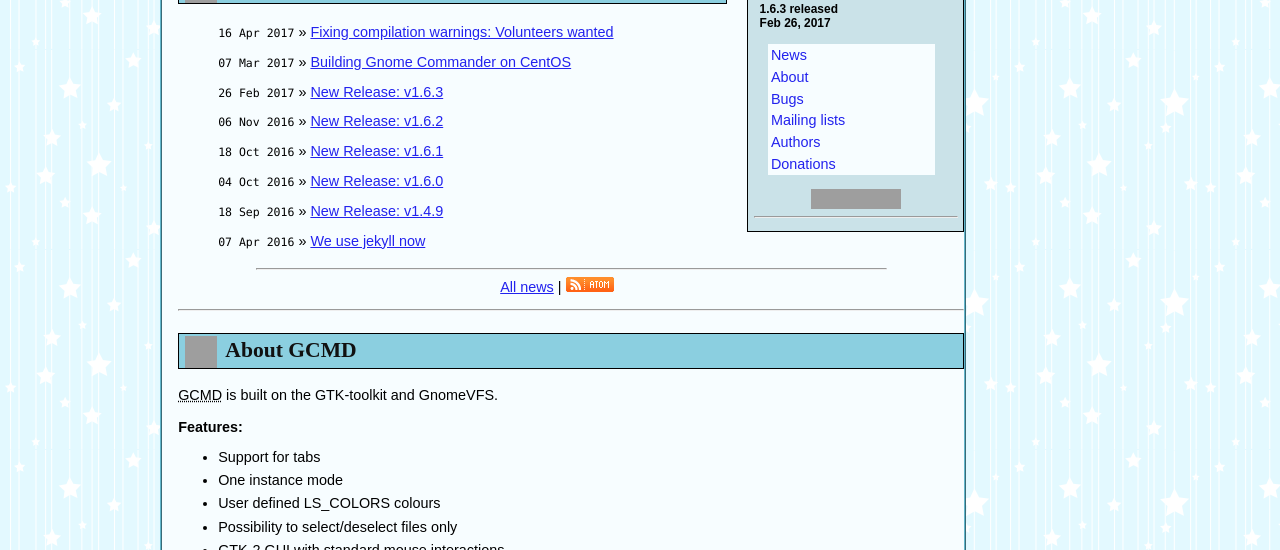
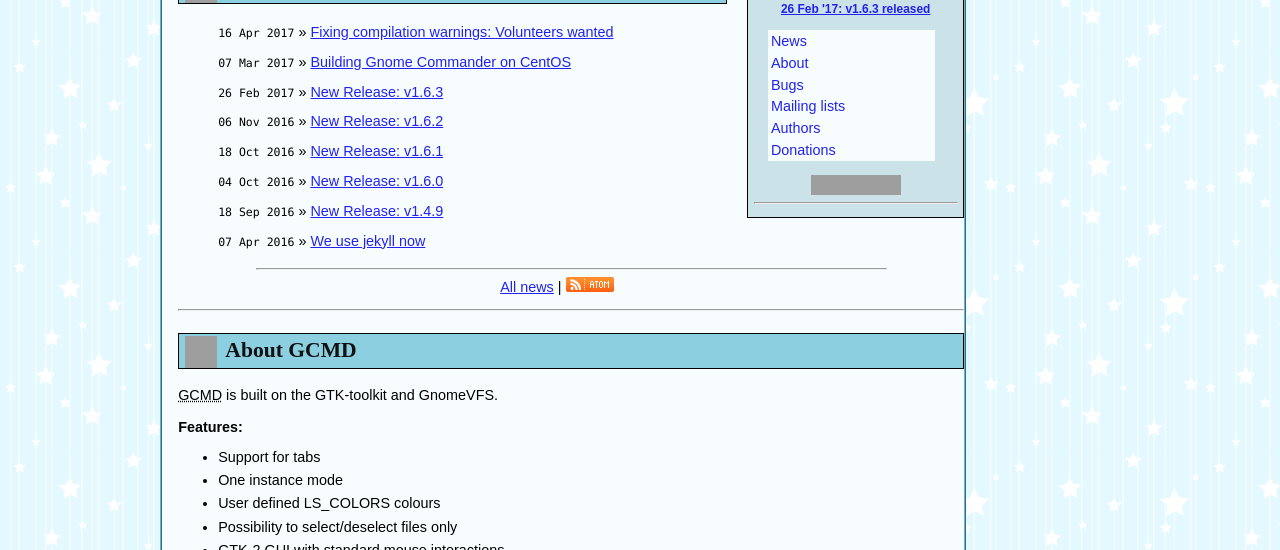
Before and after one commit to gcmd/gcmd.github.io, a Jekyll site: the page built from index.html, in a window 1280 px wide and 900 px high, cut to the strip 350-900 px from the top of the window. Built offline with Jekyll 4.4.1, drawn with Linux system fonts in a browser that asks for light colours; a script that is not in the unit is left out; comment, search, counter and statistics services are not loaded; grey boxes are pictures that could not be loaded.

Commit message:
Adds link to latest release below the small front page screenshot

```diff
--- a/index.html
+++ b/index.html
@@ -5,8 +5,7 @@
 
 <h2><img class="info" src="img/icons/status/dialog-information.png" height="32" width="32" alt="Info"> Information<a name="information" id="information"></a></h2>
 <div id="infor"><a href="ss/MainWin-Classic.png" title="Click for full size screen shot of GCMD main window" class="shot"><img src="ss/shot.png" width="204" height="137" alt=""></a>
-<h5>1.6.3 released<br>
-Feb 26, 2017</h5>
+<center><h5><a href="2017/02/26/Release-v1-6-3.html">26 Feb '17: v1.6.3 released</a></h5></center>
 <ul>
 <li><a href="#news" title="News about GCMD">News</a></li>
 <li><a href="#about" title="A little more about GCMD">About</a></li>
```
